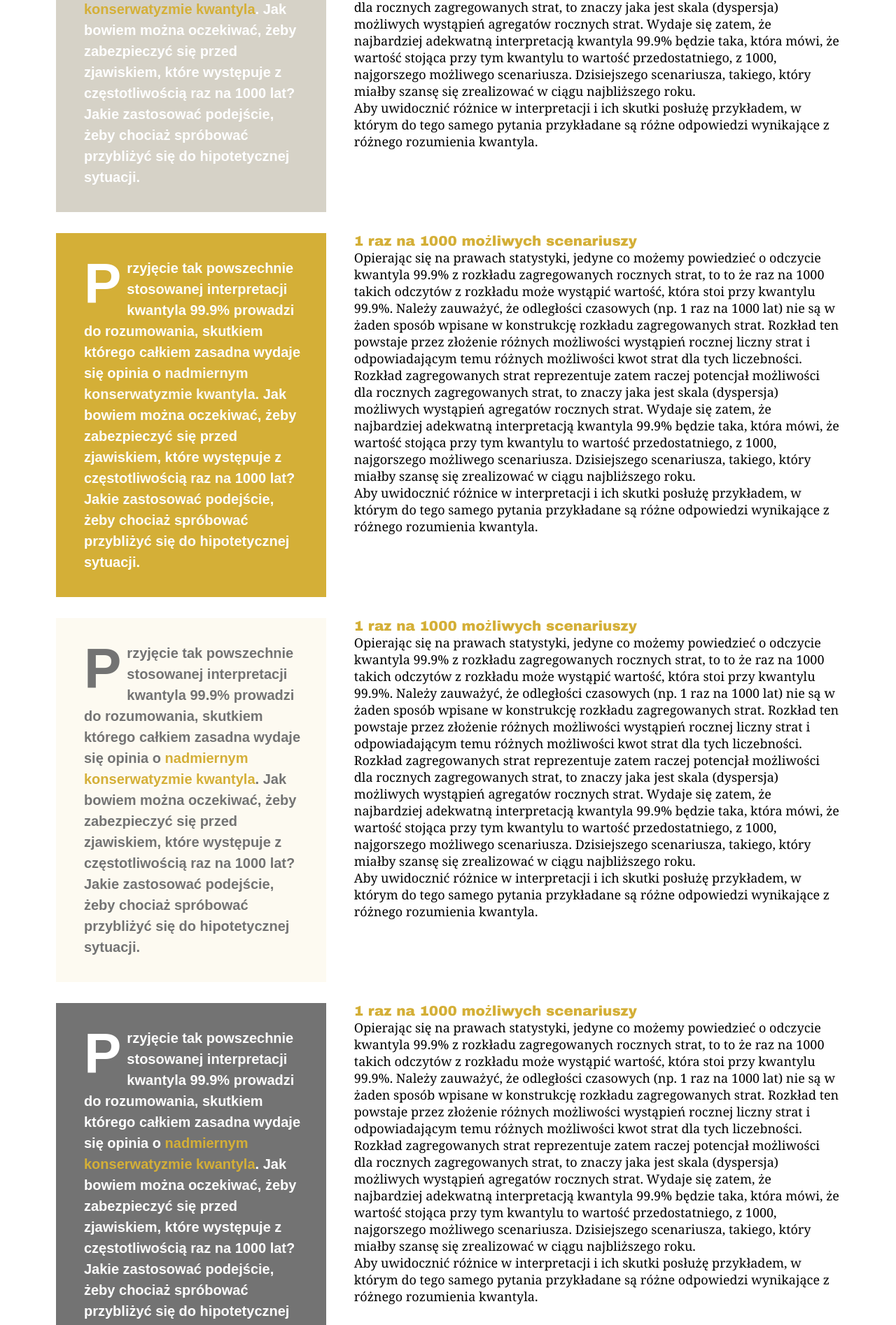
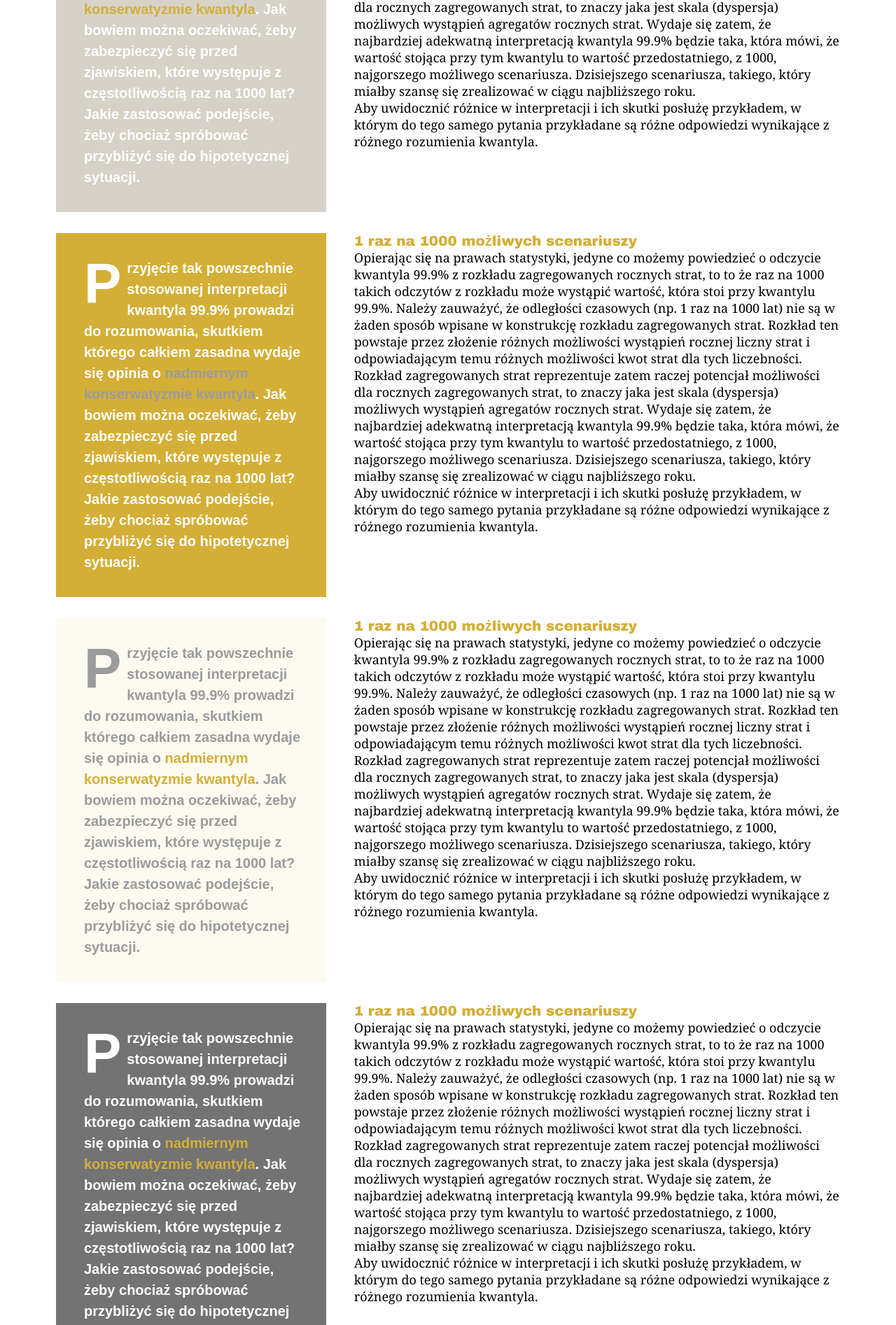
Before and after one commit to MaciejBuczak/risk-research, a Jekyll site: the page built from art-oprisk-kw999_v3_9.md, in a window 1280 px wide. Shown: the part 2907-4800 px from the top of the page at 70% size. Built offline with Jekyll 4.4.1, drawn with Linux system fonts in a browser that asks for light colours.

Commit message:
Update art-oprisk-kw999-layout_v3_9.html

```diff
--- a/_layouts/art-oprisk-kw999-layout_v3_9.html
+++ b/_layouts/art-oprisk-kw999-layout_v3_9.html
@@ -1078,7 +1078,7 @@
   <div class="ryzmod-o51-box" style="width: 35%; background-color: #D4AF37; padding-left: 40px; padding-right: 35px; padding-top: 35px; padding-bottom: 35px; position: relative; border-left: 0;">
 <p style="color: white; font-family: Arial, sans-serif; font-weight: bold; margin: 0; line-height: 1.5; font-size: 20px; text-align: left; text-indent: 0;">
   <span style="float: left; font-size: 400%; line-height: 0.8; margin-right: 8px; margin-top: 5px;">P</span>
-  rzyjęcie tak powszechnie stosowanej interpretacji kwantyla 99.9% prowadzi do rozumowania, skutkiem którego całkiem zasadna wydaje się opinia o <span style="color: #FDFAF1;">nadmiernym konserwatyzmie kwantyla</span>. Jak bowiem można oczekiwać, żeby zabezpieczyć się przed zjawiskiem, które występuje z częstotliwością raz na 1000 lat? Jakie zastosować podejście, żeby chociaż spróbować przybliżyć się do hipotetycznej sytuacji.
+  rzyjęcie tak powszechnie stosowanej interpretacji kwantyla 99.9% prowadzi do rozumowania, skutkiem którego całkiem zasadna wydaje się opinia o <span style="color: #9B9B9B;">nadmiernym konserwatyzmie kwantyla</span>. Jak bowiem można oczekiwać, żeby zabezpieczyć się przed zjawiskiem, które występuje z częstotliwością raz na 1000 lat? Jakie zastosować podejście, żeby chociaż spróbować przybliżyć się do hipotetycznej sytuacji.
 </p>
     </div>
 
@@ -1099,7 +1099,7 @@
 <div class="ryzmod-o51-container" style="gap: 20px;">
   <!-- Lewy element - jednolite szare tło -->
   <div class="ryzmod-o51-box" style="width: 35%; background-color: #FDFAF1; padding-left: 40px; padding-right: 35px; padding-top: 35px; padding-bottom: 35px; position: relative; border-left: 0;">
-<p style="color: #737373; font-family: Arial, sans-serif; font-weight: bold; margin: 0; line-height: 1.5; font-size: 20px; text-align: left; text-indent: 0;">
+<p style="color: #9B9B9B; font-family: Arial, sans-serif; font-weight: bold; margin: 0; line-height: 1.5; font-size: 20px; text-align: left; text-indent: 0;">
   <span style="float: left; font-size: 400%; line-height: 0.8; margin-right: 8px; margin-top: 5px;">P</span>
   rzyjęcie tak powszechnie stosowanej interpretacji kwantyla 99.9% prowadzi do rozumowania, skutkiem którego całkiem zasadna wydaje się opinia o <span style="color: #D4AF37;">nadmiernym konserwatyzmie kwantyla</span>. Jak bowiem można oczekiwać, żeby zabezpieczyć się przed zjawiskiem, które występuje z częstotliwością raz na 1000 lat? Jakie zastosować podejście, żeby chociaż spróbować przybliżyć się do hipotetycznej sytuacji.
 </p>
```
